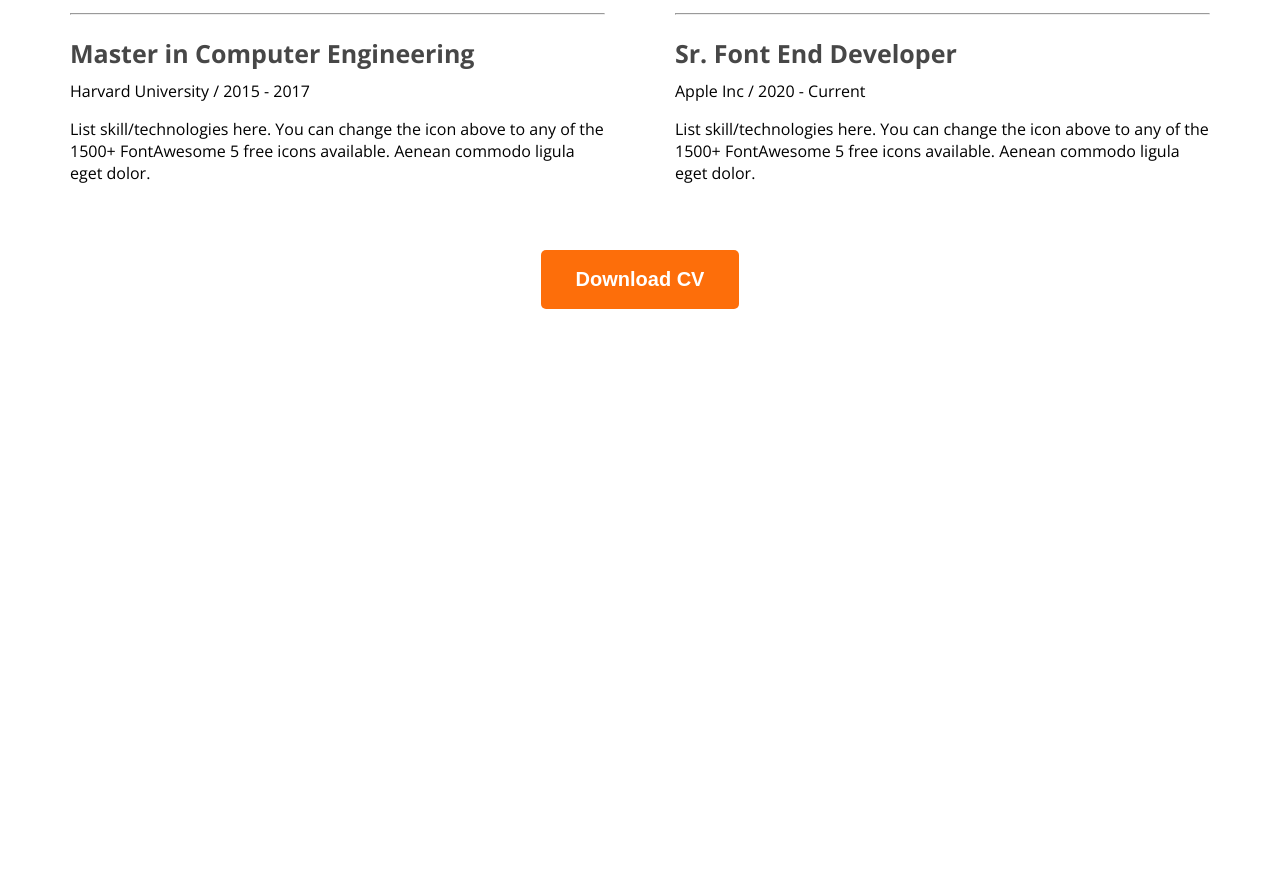
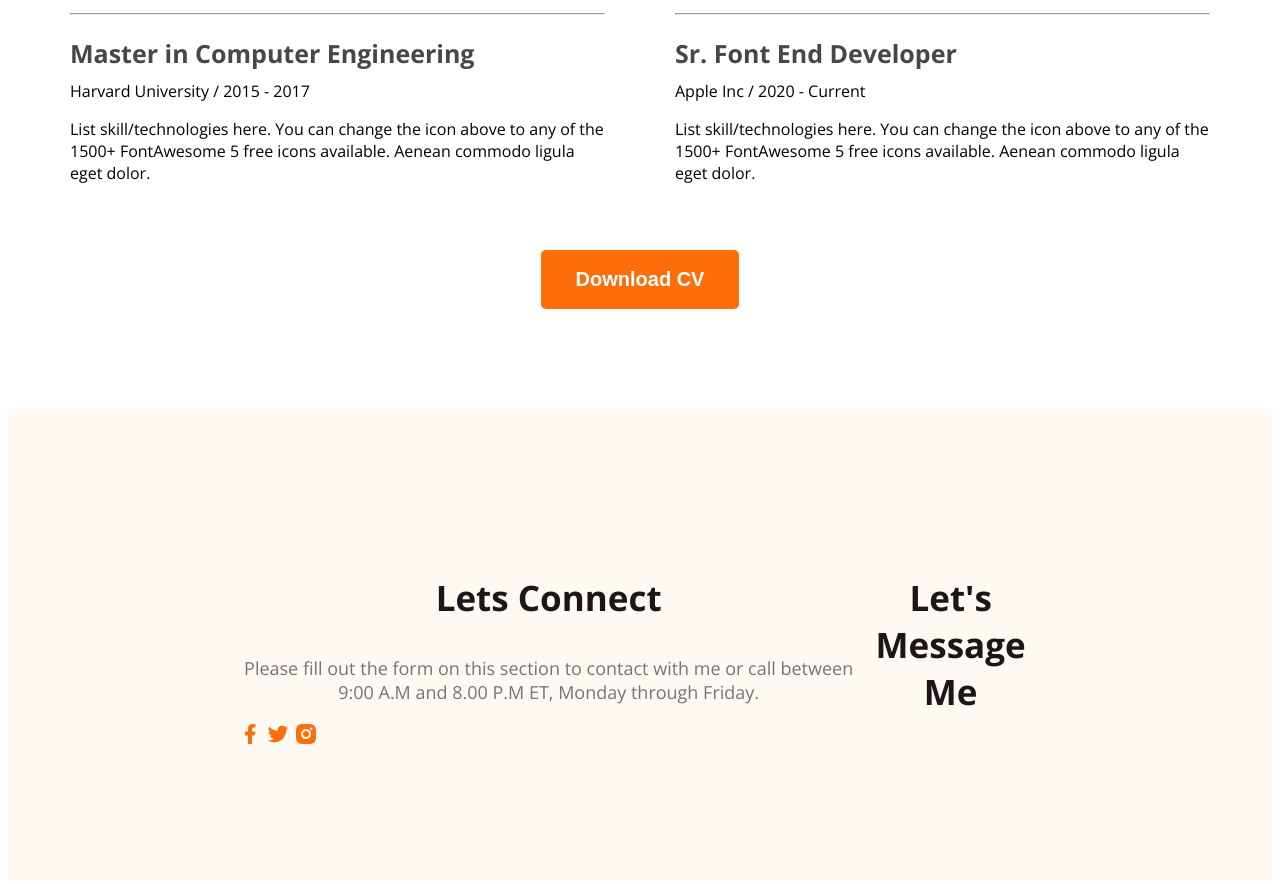
Before and after one commit to toufikahamed01/web-developer-portfolio, a plain HTML site: page index.html in a window 1280 px wide. Shown: the part 2793-3677 px from the top of the page. Before the commit the page ends 3110 px from the top, so only its background shows below. Drawn offline with nearby package versions, Linux system fonts and the light colour scheme.

Commit message:
added basic footer

```diff
--- a/index.html
+++ b/index.html
@@ -142,5 +142,19 @@
             </div>
         </section>
     </main>
+    <footer>
+        <div class="footer-column">
+            <h3 class="section-title">Lets Connect</h3>
+            <p class="section-description">Please fill out the form on this section to contact with me or call between 9:00 A.M and 8.00 P.M ET, Monday through Friday.</p>
+            <div class="social-links">
+                <a href="#"><img src="images/icons/facebook.png" alt=""></a>
+                <a href="#"><img src="images/icons/twitter.png" alt=""></a>
+                <a href="#"><img src="images/icons/insta.png" alt=""></a>
+            </div>
+        </div>
+        <div class="footer-column">
+            <h3 class="section-title">Let's Message Me</h3>
+        </div>
+    </footer>
 </body>
 </html>
--- a/style.css
+++ b/style.css
@@ -159,3 +159,12 @@ main{
     text-align: center;
     margin-top: 50px;
 }
+
+/* footer style */
+
+footer{
+    display: flex;
+    background-color: #FFF8F3;
+    padding: 130px 230px;
+    margin-top: 100px;
+}
```
